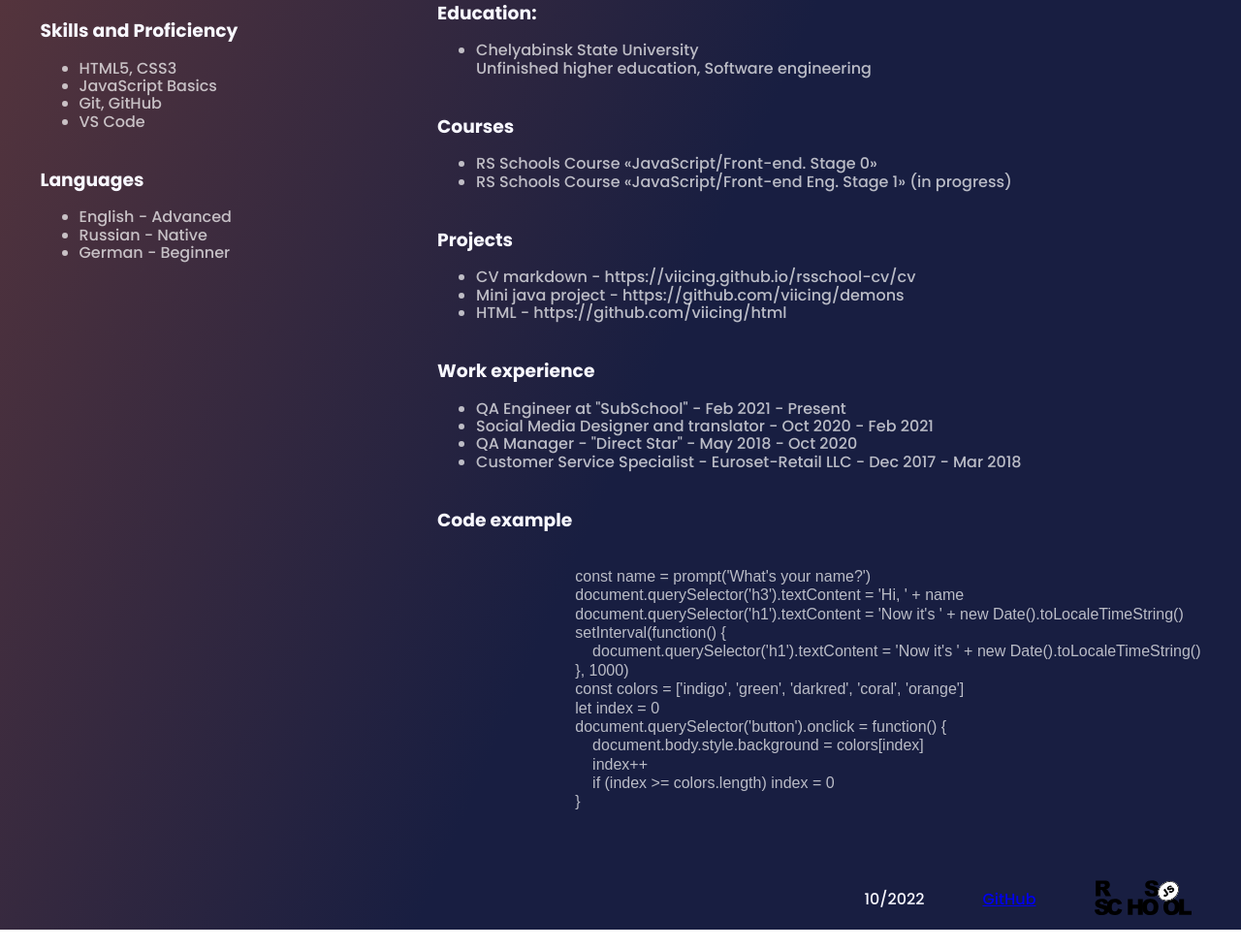
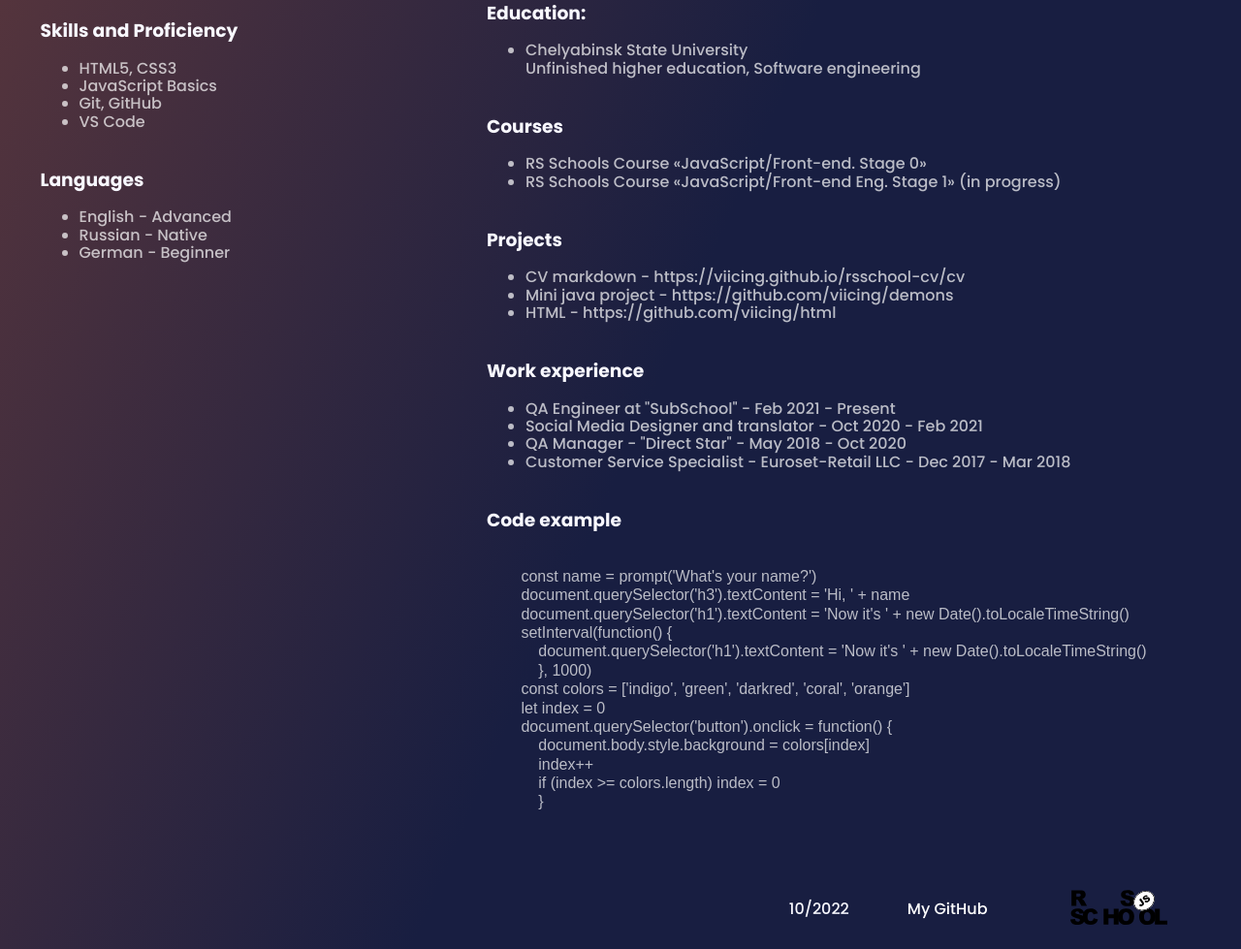
Before and after one commit to viicing/rsschool-cv, a plain HTML site: page index.html in a window 1280 px wide. Shown: the part 775-1754 px from the top of the page at 97% size. Drawn offline with Linux system fonts and the light colour scheme; a web font is replaced by a local one.

Commit message:
fix: add links shadow

```diff
--- a/index.html
+++ b/index.html
@@ -148,7 +148,7 @@
             <ul class="bottom__list">
                 <li class="bottom_link">10/2022</li>
                 <li class="bottom_link">
-                    <a href="https://github.com/viicing" class="bottom__links_github">GitHub</a></li>
+                    <a class="bottom__links_github" href="https://github.com/viicing">My GitHub</a></li>
                 <li class="bottom_link">
                     <a href="https://rs.school/js/" target="_blank">
                     <img class="bottom__links_rsschool" src="assets/rs-logo.svg" alt="rsschool logo">
--- a/style.css
+++ b/style.css
@@ -173,4 +173,24 @@ code:hover {
 
 .bottom__links_rsschool {
     width: 100px;
+    border-radius: 10px;
+    padding: 10px 25px;
 }
+
+.bottom__links_rsschool:hover {
+    border-radius: 10px;
+    box-shadow: 0 0 3px #671AE4;
+    margin: 0 25px;
+}
+
+.bottom__links_github {
+    color: #fff;
+    text-decoration: none;
+}
+
+.bottom__links_github:hover {
+    background: linear-gradient(214.02deg, #984D38 6.04%, #671AE4 92.95%);
+    border-radius: 10px;
+    text-transform: uppercase;
+    padding: 10px 25px;
+}
```
Lines whose indentation alone changed are shown as unchanged.
